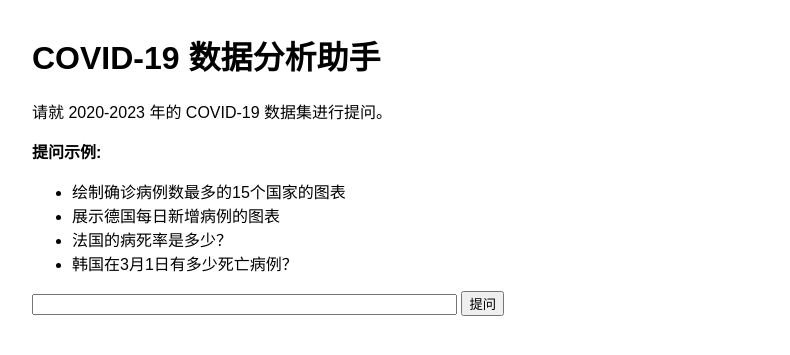
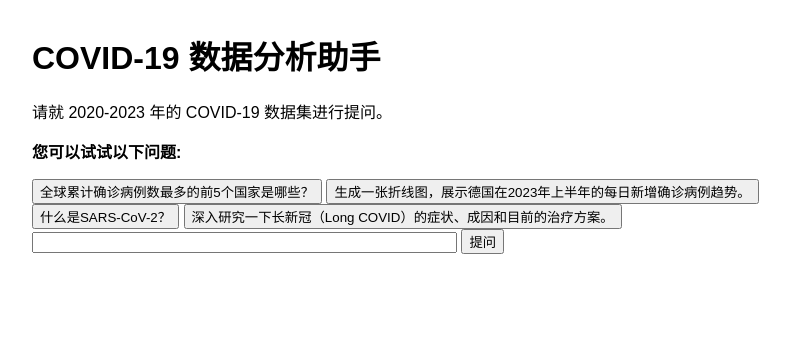
Before and after one commit to Chloris-Blaxk/covid19-data-helper, a Flask app: page / in a window 1280 px wide. Shown: the top 355 px of the page, without its empty margins (208-998 px from the left). Run offline with Flask 3, Linux system fonts and the light colour scheme; parts of the project's set-up code (start-up, migrations or seed data) failed here and were passed over.

Commit message:
修改README和示例提问

```diff
--- a/templates/index.html
+++ b/templates/index.html
@@ -16,17 +16,24 @@
     <div class="container">
         <h1>COVID-19 数据分析助手</h1>
         <p>请就 2020-2023 年的 COVID-19 数据集进行提问。</p>
-        <p><b>提问示例:</b></p>
-        <ul>
-            <li>绘制确诊病例数最多的15个国家的图表</li>
-            <li>展示德国每日新增病例的图表</li>
-            <li>法国的病死率是多少？</li>
-            <li>韩国在3月1日有多少死亡病例？</li>
-        </ul>
-        <form method="post">
-            <input type="text" name="query" size="50" required>
+        <div class="preset-questions">
+            <p><b>您可以试试以下问题:</b></p>
+            <button type="button" onclick="setQuery(this)">全球累计确诊病例数最多的前5个国家是哪些？</button>
+            <button type="button" onclick="setQuery(this)">生成一张折线图，展示德国在2023年上半年的每日新增确诊病例趋势。</button>
+            <button type="button" onclick="setQuery(this)">什么是SARS-CoV-2？</button>
+            <button type="button" onclick="setQuery(this)">深入研究一下长新冠（Long COVID）的症状、成因和目前的治疗方案。</button>
+        </div>
+        <form method="post" id="query-form">
+            <input type="text" id="query-input" name="query" size="50" required>
             <button type="submit">提问</button>
         </form>
+
+        <script>
+            function setQuery(button) {
+                document.getElementById('query-input').value = button.innerText;
+                document.getElementById('query-form').submit();
+            }
+        </script>
 
         {% if result_html %}
         <div class="result">
```
Also changed, not shown: README.md.
